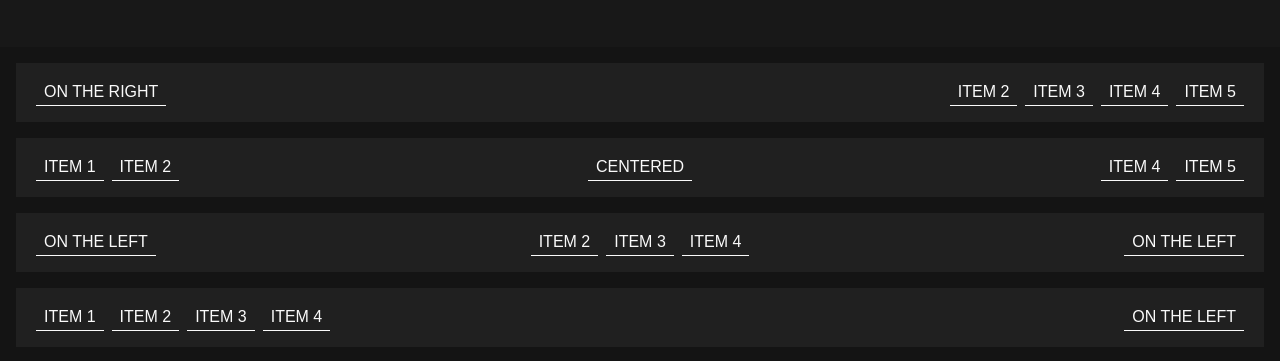
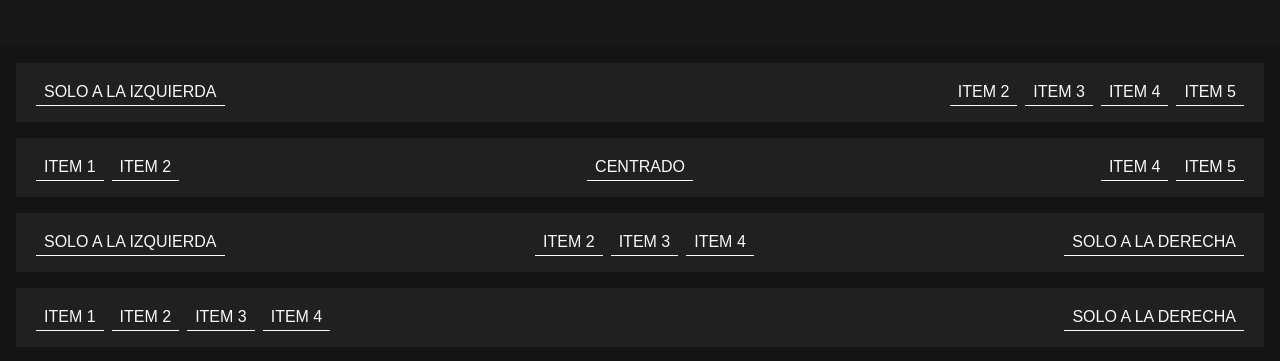
Before and after one commit to rr69sport/flexbox-navs, a plain HTML site: page index.html in a window 1280 px wide. Shown: the part 153-514 px from the top of the page. Drawn offline with Linux system fonts and the light colour scheme.

Commit message:
Se añaden recursos visuales para explicar mejor cada tipo de menu

```diff
--- a/index.html
+++ b/index.html
@@ -12,10 +12,12 @@
             <h1 class="title">Menus de navegación con Flexbox</h1>
         </header>
         <main class="main-content">
+            <!-- Un elemento a la izquierda -->
             <nav class="main-nav">
                 <ul class="menu">
+                    <!-- Empuja el resto de los items de menú hacia la derecha -->
                     <li class="menu__item to-left">
-                        <a class="menu__link" href="#">On the right</a>
+                        <a class="menu__link" href="#">Solo a la izquierda</a>
                     </li>
                     <li class="menu__item">
                         <a class="menu__link" href="#">Item 2</a>
@@ -31,6 +33,7 @@
                     </li>
                 </ul>
             </nav>
+            <!-- Un elemento al centro -->
             <nav class="main-nav">
                 <ul class="menu">
                     <li class="menu__item">
@@ -39,8 +42,9 @@
                     <li class="menu__item">
                         <a class="menu__link" href="#">Item 2</a>
                     </li>
+                    <!-- Empuja los elementos a los lados quedando centrado -->
                     <li class="menu__item centered">
-                        <a class="menu__link" href="#">Centered</a>
+                        <a class="menu__link" href="#">Centrado</a>
                     </li>
                     <li class="menu__item">
                         <a class="menu__link" href="#">Item 4</a>
@@ -50,10 +54,12 @@
                     </li>
                 </ul>
             </nav>
+
+            <!-- 3 elementos al centro -->
             <nav class="main-nav">
                 <ul class="menu">
                     <li class="menu__item to-left">
-                        <a class="menu__link" href="#">On the left</a>
+                        <a class="menu__link" href="#">Solo a la izquierda</a>
                     </li>
                     <li class="menu__item">
                         <a class="menu__link" href="#">Item 2</a>
@@ -65,10 +71,12 @@
                         <a class="menu__link" href="#">Item 4</a>
                     </li>
                     <li class="menu__item to-right">
-                        <a class="menu__link" href="#">On the left</a>
+                        <a class="menu__link" href="#">Solo a la derecha</a>
                     </li>
                 </ul>
             </nav>
+
+            <!-- Un elemento a la derecha -->
             <nav class="main-nav">
                 <ul class="menu">
                     <li class="menu__item">
@@ -84,7 +92,7 @@
                         <a class="menu__link" href="#">Item 4</a>
                     </li>
                     <li class="menu__item to-right">
-                        <a class="menu__link" href="#">On the left</a>
+                        <a class="menu__link" href="#">Solo a la derecha</a>
                     </li>
                 </ul>
             </nav>
```
Also changed, not shown: assets/a.png (added), assets/b.png (added), assets/c.png (added), assets/d.png (added), 1 other file.
